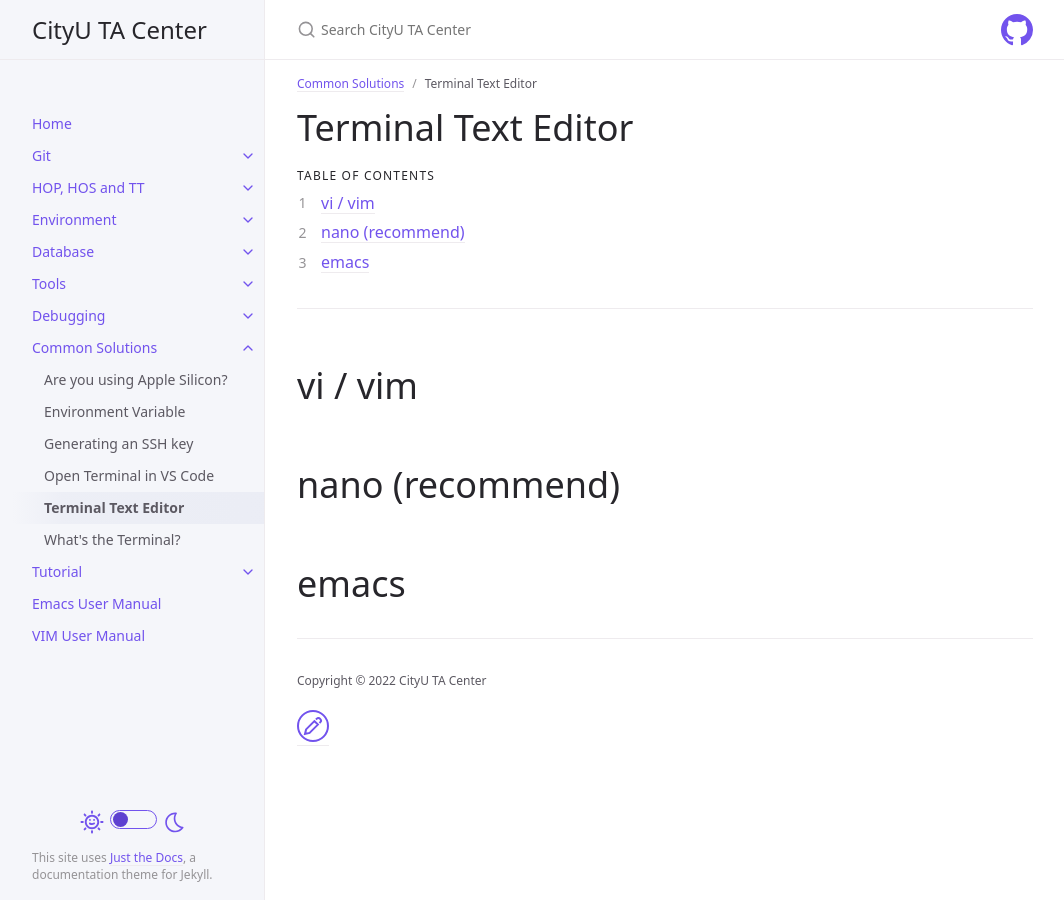
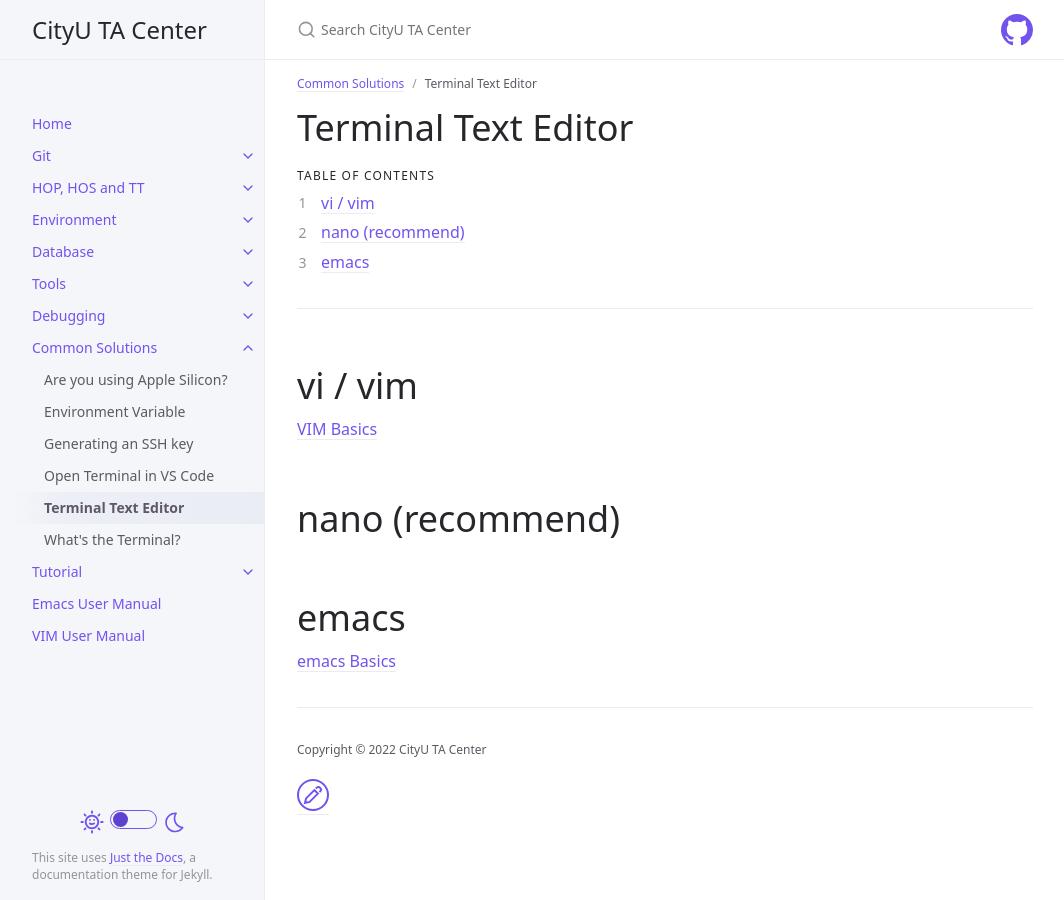
Before and after one commit to thomasthaddeus/cityuseattle.github.io, a Jekyll site: the page built from docs/tools/terminal_text_editor.md, in a window 1280 px wide. Shown: the whole page, without its empty margins (107-1171 px from the left). Built offline with Jekyll 4.4.1, drawn with Linux system fonts in a browser that asks for light colours.

Commit message:
Update terminal_text_editor.md
update link for emacs and vim user manuals

```diff
--- a/docs/tools/terminal_text_editor.md
+++ b/docs/tools/terminal_text_editor.md
@@ -17,6 +17,10 @@ parent: Common Solutions
 
 # vi / vim
 
+[VIM Basics](./Vim_manual.md)
+
 # nano (recommend)
 
 # emacs
+
+[emacs Basics](./emacs.md)
```
